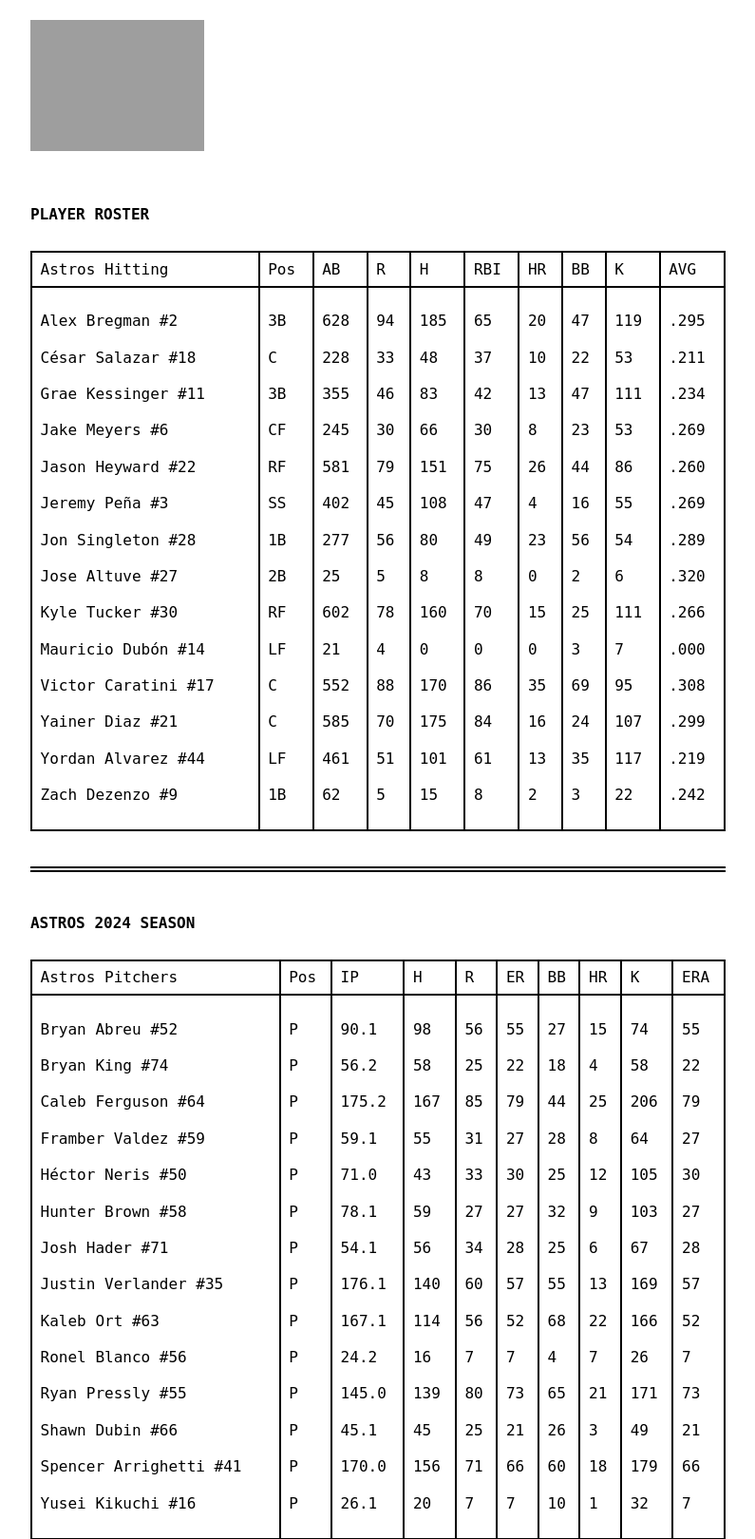
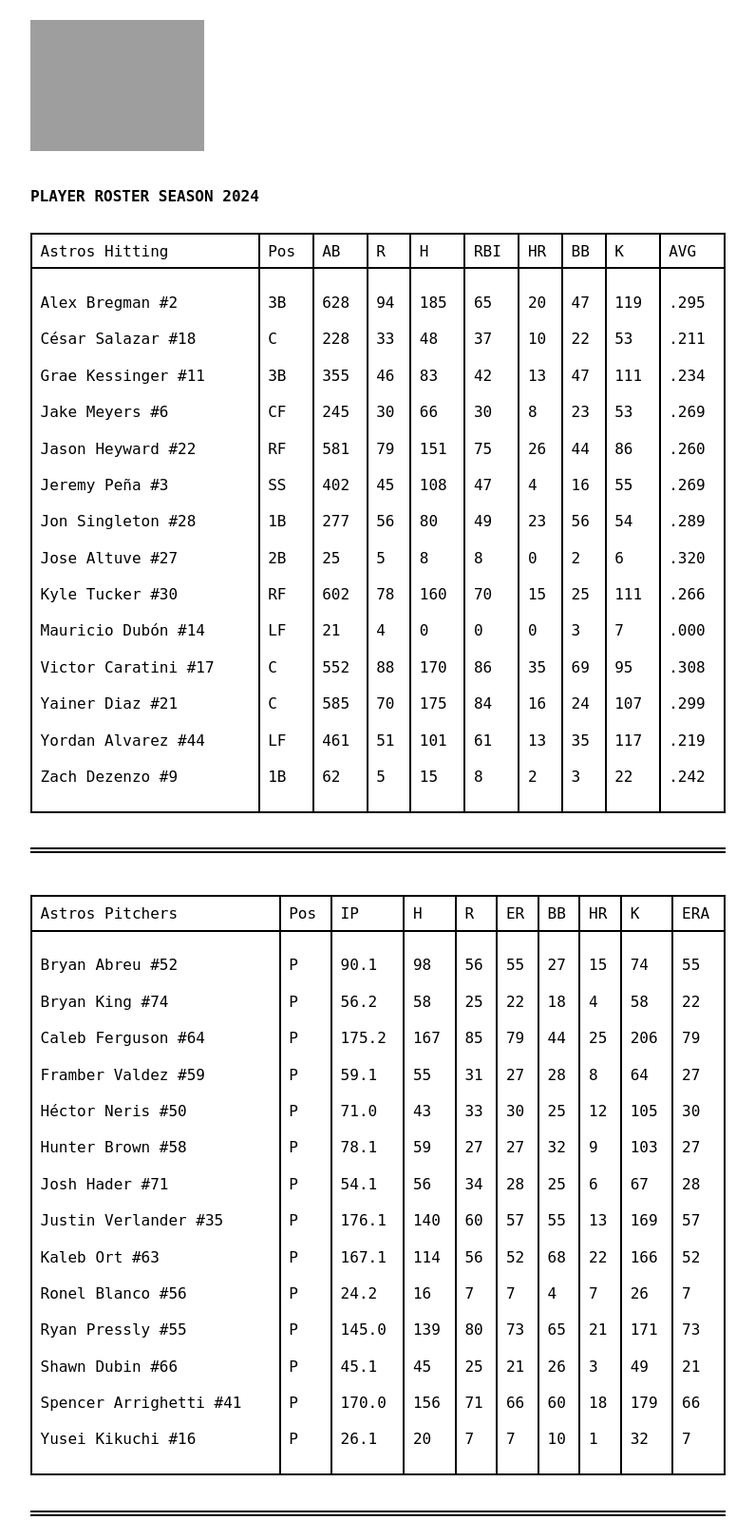
Before and after one commit to Gio01/astrosStats, a Flask app: page / in a window 1280 px wide. Shown: the part 161-1781 px from the top of the page at 95% size, without its empty margins (242-1037 px from the left). Run offline with Flask 3, Linux system fonts and the light colour scheme; data comes from the database, SQL or seed files in the repository; some web fonts are replaced; grey boxes are pictures that could not be loaded.

Commit message:
removed the unneeded second title

```diff
--- a/templates/index.html
+++ b/templates/index.html
@@ -15,9 +15,8 @@
     <hr>
 
     <img src="static/astros_logo.svg" alt="">
-   <br>
 
-    <h2>Player Roster</h2>
+    <h2>Player Roster Season 2024</h2>
     <table>
       <tr>
         <td>Astros Hitting</td>
@@ -101,7 +100,6 @@
     <hr>
 
     <!--Pitchers Table-->
-    <h2>Astros 2024 Season</h2>
 
     <table>
       <tr>
```
Also changed, not shown: 1 other file.
